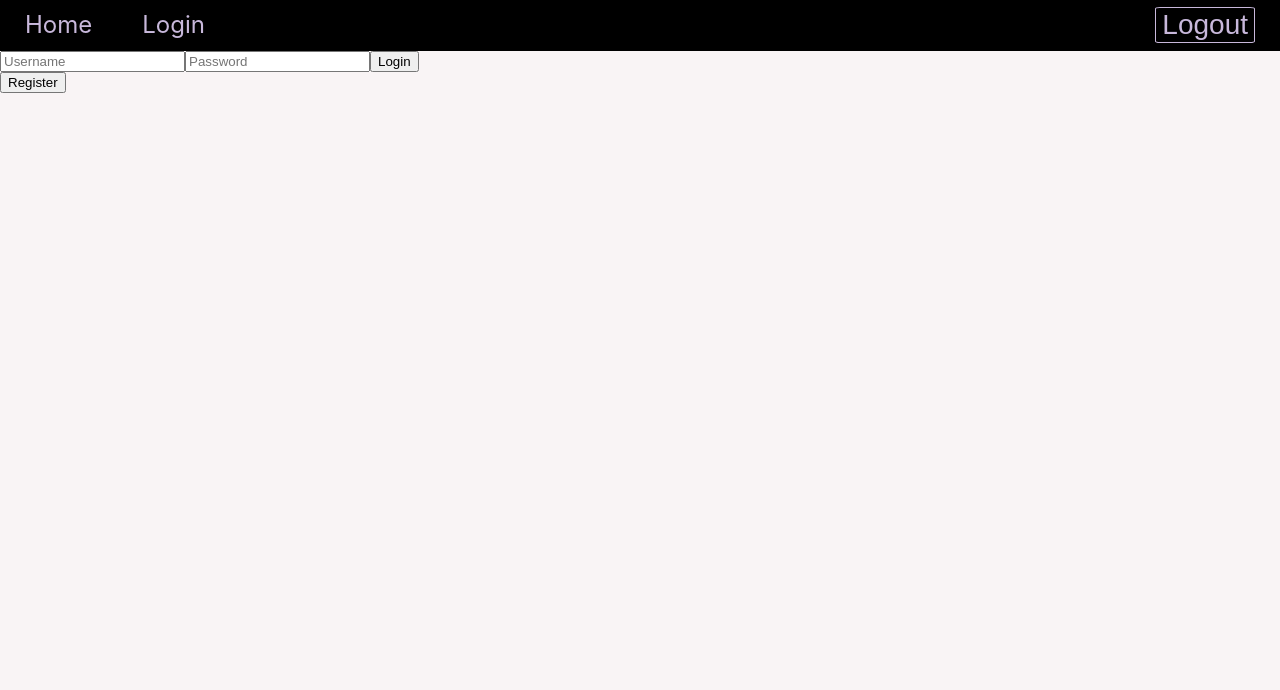
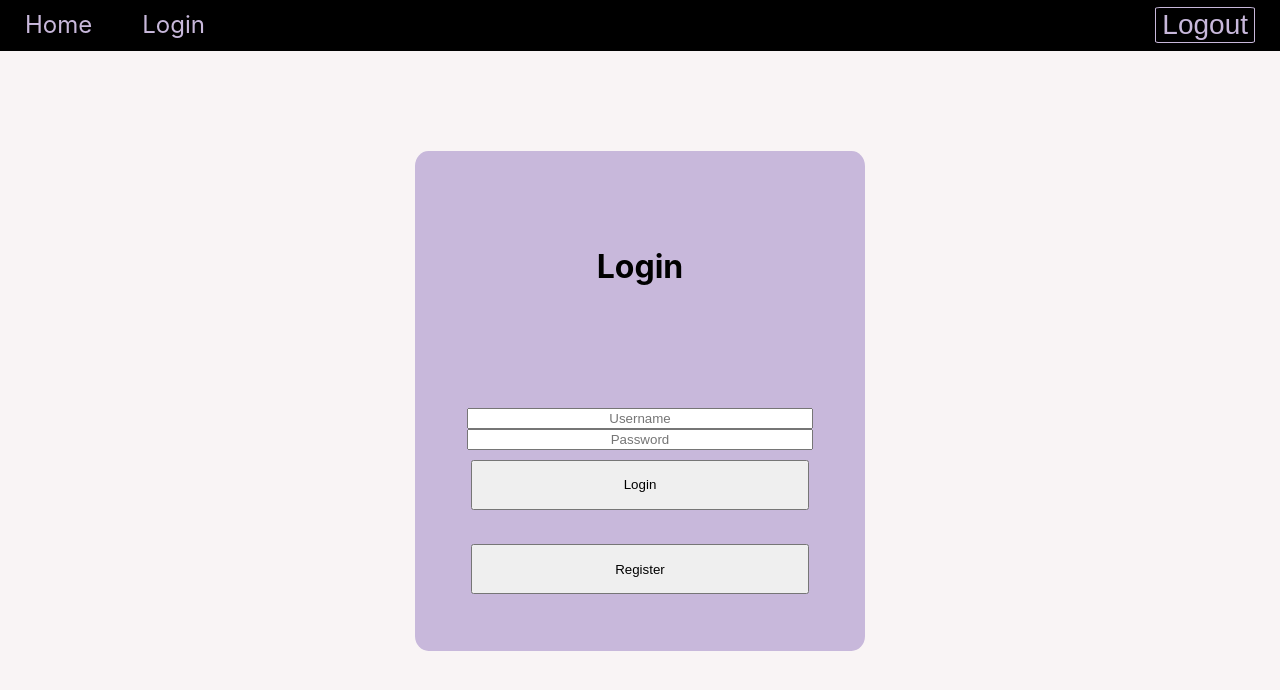
Before and after one commit to ETorresM2/edogram-client, a React (Create React App) app in the folder edogram/: page /login in a window 1280 px wide. Shown: the top 690 px of the page. Built offline with nearby package versions, Linux system fonts and the light colour scheme.

Commit message:
login style

```diff
--- a/edogram/src/components/login.js
+++ b/edogram/src/components/login.js
@@ -1,6 +1,7 @@
 import React from "react";
 
 import axios from "axios";
+import "./style/login.css"
 
 class Login extends React.Component {
   constructor() {
@@ -73,7 +74,8 @@ class Login extends React.Component {
 
   render() {
     return (
-      <div>
+      <div className = "loginWrapper">
+        <h3>Login</h3>
         <form onSubmit={this.loginHandler}>
           <input
             type="text"
@@ -90,9 +92,9 @@ class Login extends React.Component {
             onChange={this.changeHandler}
           />
 
-          <button type="submit">Login</button>
+          <button className="loginButton" type="submit">Login</button>
         </form>
-        <button onClick={this.registerHandler}>Register</button>
+        <button className="registerButton" onClick={this.registerHandler}>Register</button>
         <p>{this.state.message}</p>
       </div>
     );
--- /dev/null
+++ b/edogram/src/components/style/login.css
@@ -0,0 +1,48 @@
+
+h3 {
+    margin: 100px auto;
+    font-size: 2rem;
+}
+
+.loginWrapper {
+    margin: 100px auto;
+    display: flex;
+    height: 500px;
+    width: 450px;
+    justify-content: center;
+    background-color: tomato;
+    flex-flow: column;
+    border-radius: 3%;
+    background-color: #C8B8DB;
+    justify-content: space-between;
+
+}
+
+form {
+    display: flex;
+    flex-flow: column;
+
+}
+
+input {
+    width: 75%;
+    margin: 0 auto;
+}
+
+.loginButton {
+    margin: 0 auto;
+    margin-top: 10px;
+    width: 75%;
+    height: 50px;
+}
+
+.registerButton {
+    margin: 0 auto;
+    margin-top: 10px;
+    width: 75%;
+    height: 50px;
+}
+
+input::placeholder{
+    text-align: center;
+}
```
